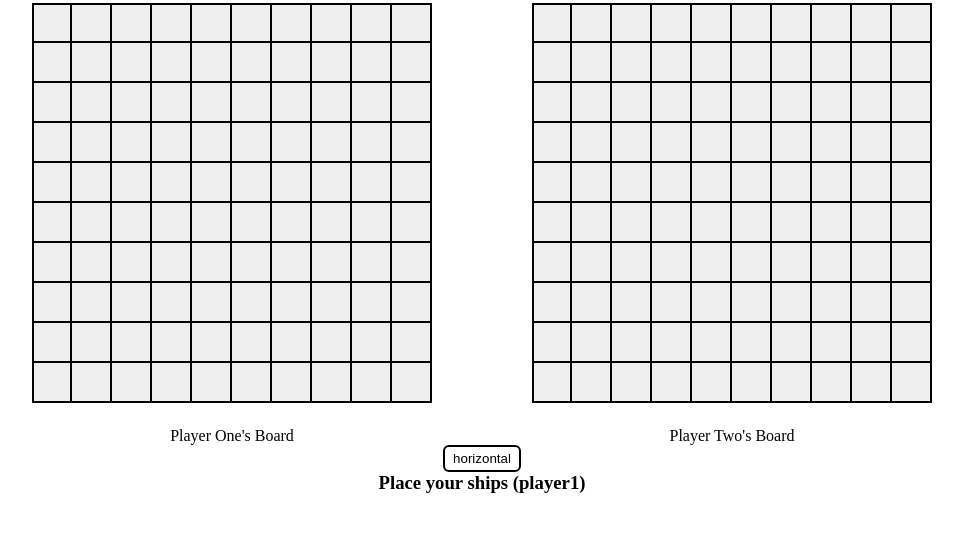
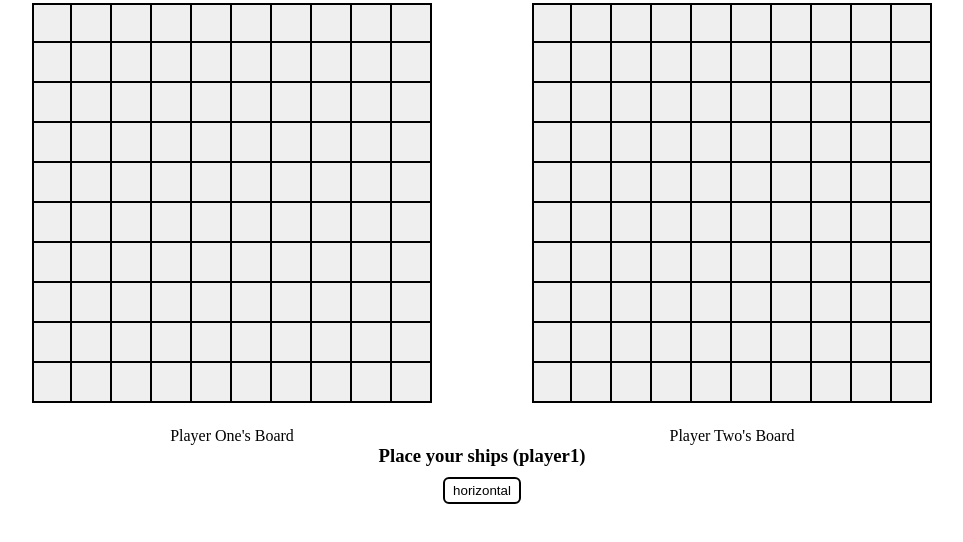
Before and after one commit to zenithyap/battleship, a website built with webpack: page src/template.html in a window 1280 px wide. Shown: the part 82-624 px from the top of the page, without its empty margins (158-1121 px from the left). Built offline with nearby package versions, Linux system fonts and the light colour scheme.

Commit message:
Add spacing between messages and button

```diff
--- a/src/styles.css
+++ b/src/styles.css
@@ -80,3 +80,9 @@ body {
 .orientation-btn:hover {
     background-color: #c2c2c2;
 }
+
+.message,
+.error-message,
+.orientation-btn {
+    margin-bottom: 10px;
+}
--- a/src/template.html
+++ b/src/template.html
@@ -17,8 +17,8 @@
             <p>Player Two's Board</p>
         </div>
     </div>
-    <button class="orientation-btn"></button>
     <h3 class="message"></h3>
     <h3 class="error-message"></h3>
+    <button class="orientation-btn"></button>
 </body>
 </html>
```
